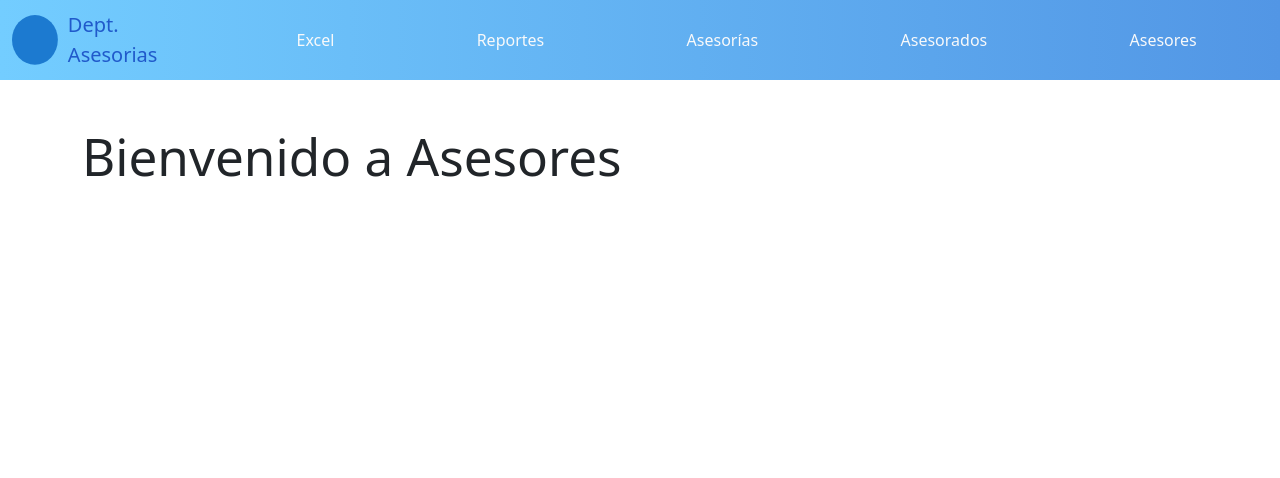
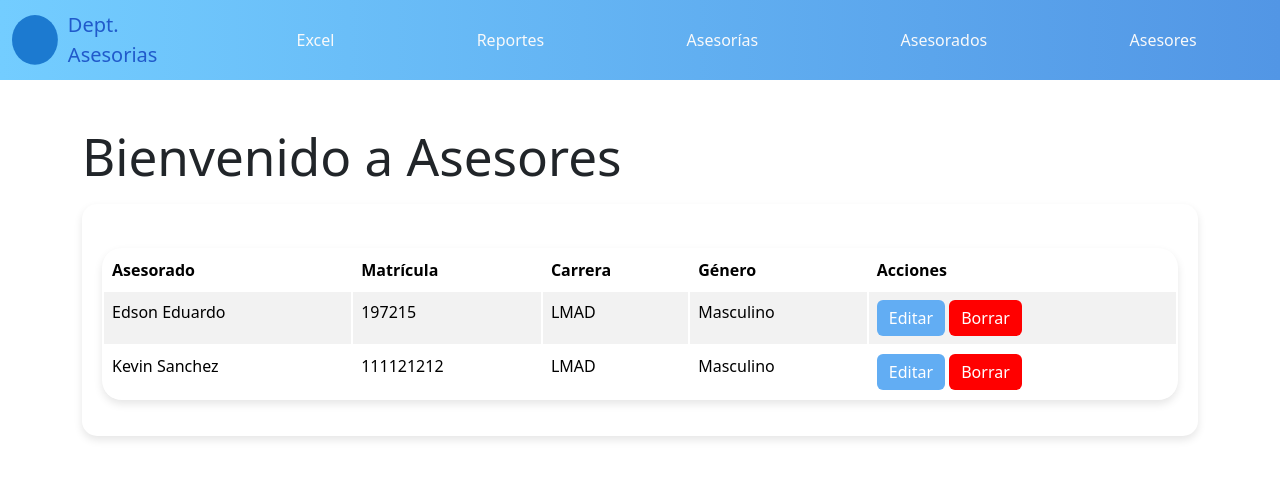
Before and after one commit to maribelhernandezstg/PRH-Programa-Registro-Horas-, a React (Vite) app in the folder PRH/: page /asesores in a window 1280 px wide. Shown: the top 478 px of the page. Built offline with nearby package versions, Linux system fonts and the light colour scheme.

Commit message:
Asesores Tabla y estilos

```diff
--- /dev/null
+++ b/PRH/src/components/tables/Styles.css
@@ -0,0 +1,66 @@
+.button {
+    font-size: 18px;
+    padding: 10px 20px;
+    border: none !important;
+    outline: none;
+    border-radius: 5px;
+    background-color: #62adf3 !important; /* Se asegura que se aplique */
+    color: #fff;
+    line-height: 140%;
+    transition: background-color 0.3s, box-shadow 0.3s;
+}
+
+.buttonRed {
+    font-size: 18px;
+    padding: 10px 20px;
+    border: none !important;
+    outline: none;
+    border-radius: 5px;
+    background-color: red !important; /* Aquí se agrega el !important */
+    color: #fff;
+    line-height: 140%;
+    transition: background-color 0.3s, box-shadow 0.3s;
+}
+
+.button:focus {
+    outline: none;
+    box-shadow: none;
+}
+
+.button:hover,
+.button:focus {
+    background-color: #5296e5 !important;
+    box-shadow: 0 4px 8px rgba(0, 0, 0, 0.2);
+}
+
+
+.rounded-table {
+    border-radius: 20px !important;
+    overflow: hidden;
+    border-collapse: separate;
+    box-shadow: 0 4px 8px rgba(0, 0, 0, 0.1);
+}
+
+.rounded-table th, .rounded-table td {
+    border: 1px black;
+    padding: 12px;
+}
+
+.rounded-table th {
+    background-color: black;
+    text-align: left;
+}
+
+.rounded-table tr:hover {
+    background-color: #f9f9f9;
+}
+
+
+.table-container {
+    border-radius: 15px;
+    background-color: #ffffff;
+    padding: 20px;
+    box-shadow: 0 4px 8px rgba(0, 0, 0, 0.1);
+    margin-top: 20px;
+    overflow: hidden;
+}
--- a/PRH/src/pages/Asesores.tsx
+++ b/PRH/src/pages/Asesores.tsx
@@ -1,4 +1,5 @@
-import { Container, Row, Col } from "react-bootstrap";
+import { Container, Row, Col, Table, Button } from "react-bootstrap";
+import '../components/tables/Styles.css';  // Asegúrate de que la ruta sea correcta
 
 const Asesores = () => {
   return (
@@ -6,6 +7,45 @@ const Asesores = () => {
       <Row className="mt-5">
         <Col>
           <h1>Bienvenido a Asesores</h1>
+
+          {/* Agregar el contenedor redondeado */}
+          <div className="table-container">  {/* Nueva clase aquí */}
+            <Table striped bordered hover className="mt-4 rounded-table">
+              <thead>
+                <tr>
+                  <th>Asesorado</th>
+                  <th>Matrícula</th>
+                  <th>Carrera</th>
+                  <th>Género</th>
+                  <th>Acciones</th>
+                </tr>
+              </thead>
+              <tbody>
+                <tr>
+                  <td>Edson Eduardo</td>
+                  <td>197215</td>
+                  <td>LMAD</td>
+                  <td>Masculino</td>
+                  <td>
+                    <Button className="button">Editar</Button>{" "}
+                    <Button className="buttonRed">Borrar</Button>
+                  </td>
+                </tr>
+                <tr>
+                  <td>Kevin Sanchez</td>
+                  <td>111121212</td>
+                  <td>LMAD</td>
+                  <td>Masculino</td>
+                  <td>
+                    <Button className="button">Editar</Button>{" "}
+                    <Button className="buttonRed">Borrar</Button>
+                  </td>
+                </tr>
+              </tbody>
+            </Table>
+          </div>
+          {/* Fin del contenedor redondeado */}
+
         </Col>
       </Row>
     </Container>
```
